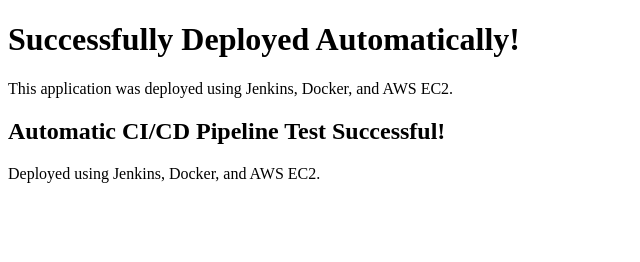
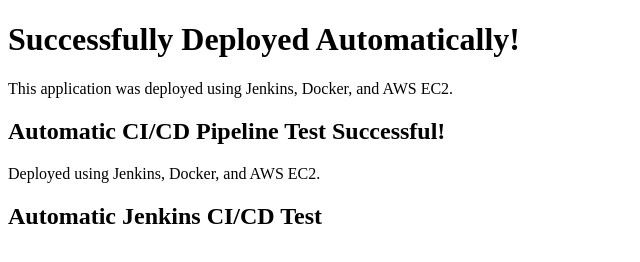
Before and after one commit to kavyasri59/jenkins-docker-cicd, a plain HTML site: page index.html in a window 1280 px wide. Shown: the whole page, without its empty margins (0-640 px from the left). Drawn offline with Linux system fonts and the light colour scheme.

Commit message:
Update index.html

```diff
--- a/index.html
+++ b/index.html
@@ -1,3 +1,4 @@
+
 <!DOCTYPE html>
 <html>
 <head>
@@ -5,8 +6,13 @@
 </head>
 <body>
     <h1>Successfully Deployed Automatically!</h1>
+
     <p>This application was deployed using Jenkins, Docker, and AWS EC2.</p>
+
     <h2>Automatic CI/CD Pipeline Test Successful!</h2>
+
     <p>Deployed using Jenkins, Docker, and AWS EC2.</p>
+
+    <h2>Automatic Jenkins CI/CD Test</h2>
 </body>
 </html>
```
